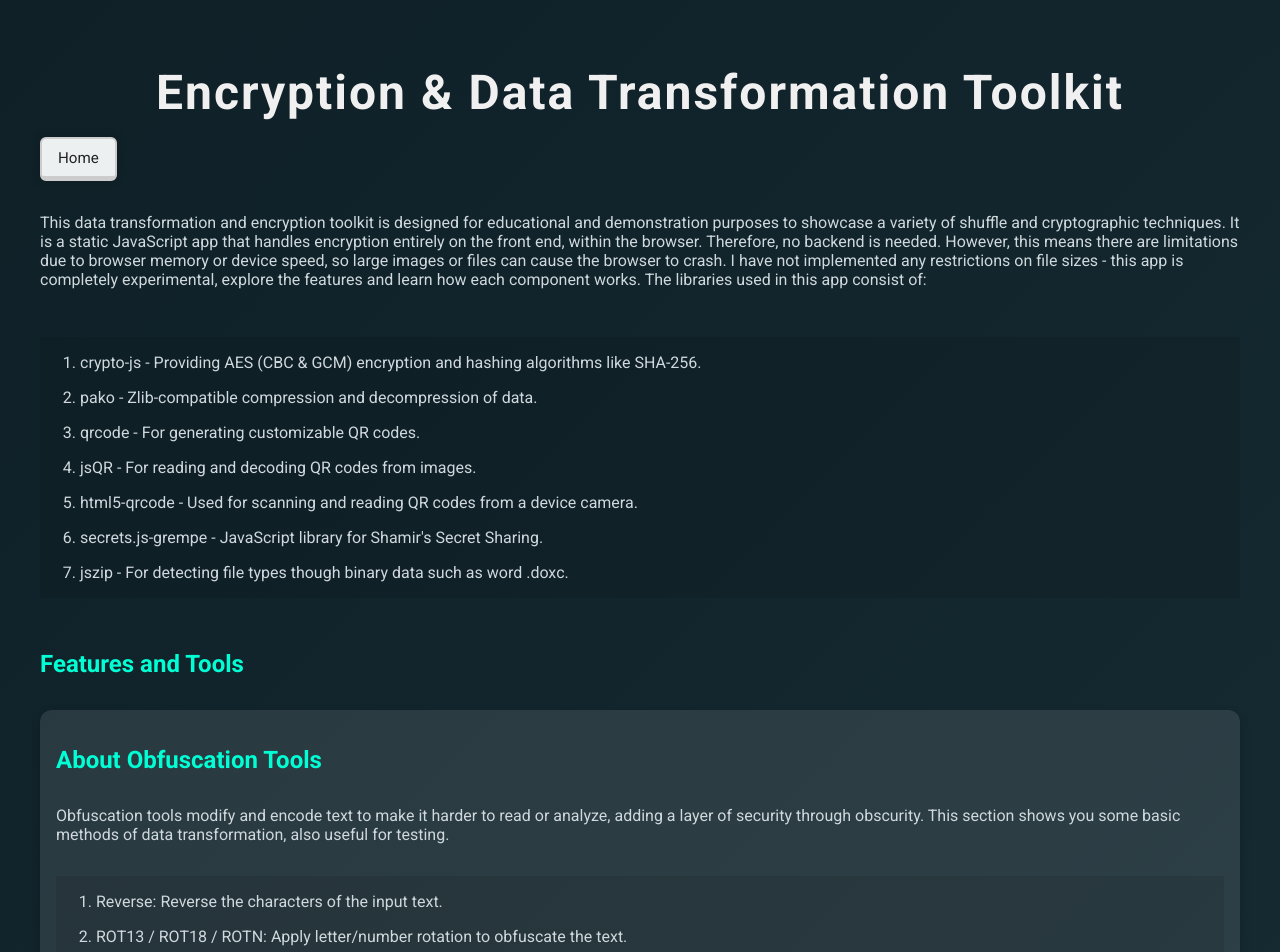
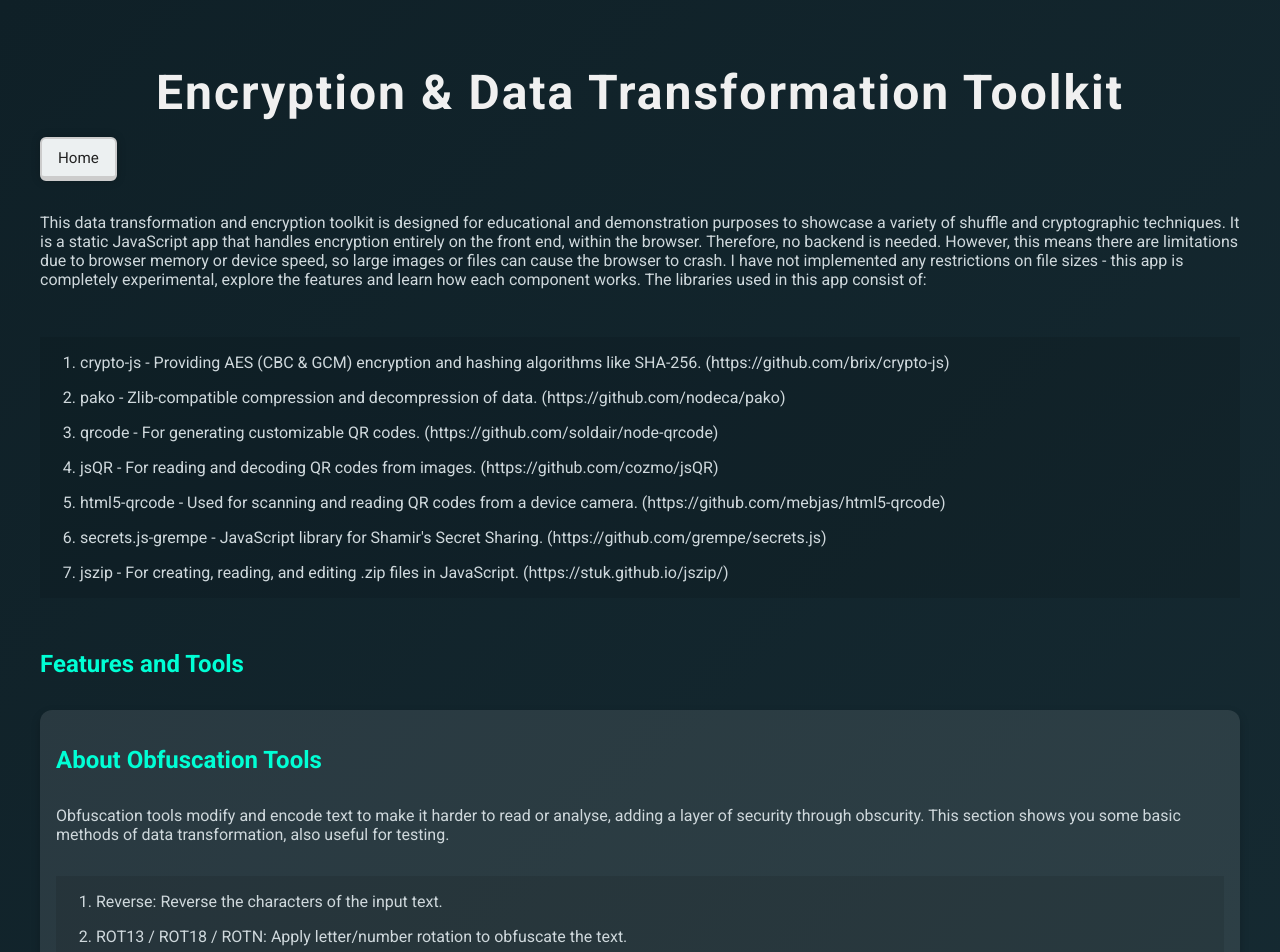
Before and after one commit to AndyV773/my-first-react-app, a React (Create React App) app: page /#/about in a window 1280 px wide. Shown: the top 952 px of the page. Built offline with nearby package versions, Linux system fonts and the light colour scheme.

Commit message:
updated about info

```diff
--- a/src/components/Hashing.js
+++ b/src/components/Hashing.js
@@ -97,7 +97,7 @@ const Hashing = ({ showMsg, theme, onToggleTheme }) => {
 			setHashKey(hashResult);
 
 		} catch (err) {
-			showMsg("Hashing failed." + err, true);
+			showMsg("Hashing failed." + err.message, true);
 		}
 	};
 
--- a/src/components/QrGenerator.js
+++ b/src/components/QrGenerator.js
@@ -84,7 +84,7 @@ const QrGenerator = ({ showMsg, theme, onToggleTheme }) => {
 
 				<div className="options">
 					<label>
-						QR Color:
+						QR Colour:
 						<input onChange={(e) => setFgColor(e.target.value)} type="color" value={fgColor} />
 					</label>
 					<label>
--- a/src/components/XorEnc.js
+++ b/src/components/XorEnc.js
@@ -20,7 +20,7 @@ const XorEnc = ({ showMsg, theme, onToggleTheme }) => {
     useByteCounter(textInputVal, setInputBytes);
 
     const [index, setIndex] = useState(0);
-    const RANGE_VALUES = [10000, 100000, 1000000, 1000000000, 4294967295];
+    const RANGE_VALUES = [1000000, 1000000000, 5000000000, 10000000000];
     const displayValue = RANGE_VALUES[index].toLocaleString();
 
     const handleSlider = (e) => {
@@ -103,6 +103,7 @@ const XorEnc = ({ showMsg, theme, onToggleTheme }) => {
         return;
         }
         try {
+            console.log('uint8 input',dataInput)
             const uint32View = uint8ToUint32(dataInput)
             const rotated = xorUint32(uint32View, keyArray);
 
--- a/src/data/aboutInfo.js
+++ b/src/data/aboutInfo.js
@@ -5,20 +5,20 @@ export const aboutInfo = [
     description:
         "This data transformation and encryption toolkit is designed for educational and demonstration purposes to showcase a variety of shuffle and cryptographic techniques. It is a static JavaScript app that handles encryption entirely on the front end, within the browser. Therefore, no backend is needed. However, this means there are limitations due to browser memory or device speed, so large images or files can cause the browser to crash. I have not implemented any restrictions on file sizes - this app is completely experimental, explore the features and learn how each component works. The libraries used in this app consist of:",
     libs: [
-        "crypto-js - Providing AES (CBC & GCM) encryption and hashing algorithms like SHA-256.",
-        "pako - Zlib-compatible compression and decompression of data.",
-        "qrcode - For generating customizable QR codes.",
-        "jsQR - For reading and decoding QR codes from images.",
-        "html5-qrcode - Used for scanning and reading QR codes from a device camera.",
-        "secrets.js-grempe - JavaScript library for Shamir's Secret Sharing.",
-        "jszip - For detecting file types though binary data such as word .doxc.",
+      "crypto-js - Providing AES (CBC & GCM) encryption and hashing algorithms like SHA-256. (https://github.com/brix/crypto-js)",
+      "pako - Zlib-compatible compression and decompression of data. (https://github.com/nodeca/pako)",
+      "qrcode - For generating customizable QR codes. (https://github.com/soldair/node-qrcode)",
+      "jsQR - For reading and decoding QR codes from images. (https://github.com/cozmo/jsQR)",
+      "html5-qrcode - Used for scanning and reading QR codes from a device camera. (https://github.com/mebjas/html5-qrcode)",
+      "secrets.js-grempe - JavaScript library for Shamir's Secret Sharing. (https://github.com/grempe/secrets.js)",
+      "jszip - For creating, reading, and editing .zip files in JavaScript. (https://stuk.github.io/jszip/)"
     ],
   },
   {
     id: "about-obfuscation-tools",
     title: "About Obfuscation Tools",
     description:
-    "Obfuscation tools modify and encode text to make it harder to read or analyze, adding a layer of security through obscurity. This section shows you some basic methods of data transformation, also useful for testing.",
+      "Obfuscation tools modify and encode text to make it harder to read or analyse, adding a layer of security through obscurity. This section shows you some basic methods of data transformation, also useful for testing.",
     steps: [
       "Reverse: Reverse the characters of the input text.",
       "ROT13 / ROT18 / ROTN: Apply letter/number rotation to obfuscate the text.",
@@ -95,7 +95,7 @@ export const aboutInfo = [
     id: "about-quant-shuffle",
     title: "About Quantum Shuffle",
     description:
-      "Quantum Shuffle applies a high-load randomization process to files or text, using rotation with Unicode code points. You can choose to further encrypt the data using AES-GCM. The process is broken down into stages, allowing you to view the transformation at each stage.",
+      "Quantum Shuffle applies a high-load randomisation process to files or text, using rotation with Unicode code points. You can choose to further encrypt the data using AES-GCM. The process is broken down into stages, allowing you to view the transformation at each stage.",
     steps: [
       "Upload a file or input text. Files are Base64 encoded to handle the binary as text format.",
       "The character range is kept between 10000 to reduce computation. You can check the box to use all characters in the range of 1,114,112 (0x10FFFF) Unicode characters.",
@@ -113,7 +113,7 @@ export const aboutInfo = [
     id: "about-opt-quant",
     title: "About Optimised Quantum Shuffle",
     description:
-      "An all-in-one optimized variant of the Quantum Shuffle, combining efficient randomization with AES-GCM encryption for enhanced performance and security.",
+      "An all-in-one optimised variant of the Quantum Shuffle, combining efficient randomization with AES-GCM encryption for enhanced performance and security.",
     steps: [
       "Upload a file or enter text.",
       "Choose all characters (1,114,112 possibilities) or keep the default 10,000, and enter the AES key for both data and key.",
@@ -128,7 +128,7 @@ export const aboutInfo = [
     id: "about-quant-shuffle-32",
     title: "About Quantum Shuffle Uint32",
     description:
-      "High-load Uint32 array randomized shuffle method with variable length, an improved version of the Quantum Shuffle that originally used Unicode characters.",
+      "High-load Uint32 array randomised shuffle method with variable length, a variation of the Quantum Shuffle that originally used Unicode characters.",
     steps: [
       "Upload a file or enter text, then choose to include all characters (over 4 billion possibilities) or stick with the default (~1 million).",
       "Once you click 'Shuffle', the data is first handled as a Uint8 array. Two random numbers (0-99) are generated, and that amount of random Uint8 values is appended to the front and back of the data.",
@@ -177,12 +177,15 @@ export const aboutInfo = [
     id: "about-xor-enc",
     title: "About XOR Uint32",
     description:
-      "Explore how XOR-based encoding combines with hashing to provide a lightweight method of obscuring data and adding security.",
-    steps: [
-      "Apply XOR operation on input data with a key.",
-      "Hash the XORed data for additional security.",
-      "Reverse XOR operation for decoding."
+      "XOR encoding with a Uint32 array using bitwise shuffling for each 32-bit chunk.",
+    steps:[
+      "Upload a file or input text.",
+      "Select the numeric range using the slider (from 1,000,000 to 10,000,000,000) and enter the amount you would like to generate. A good rule of thumb is to generate 1 key block per 4 characters and add an additional one for the length. For instance, 'hello world' is 11 bytes, so generate 3 plus 1 for length, making 4 in total.",
+      "Click 'Generate' to create a random key, or experiment with different values by entering them manually. You can then download the key as a .txt file by clicking 'Download Key'.",
+      "Click 'Encode' to reveal the XOR-shuffled message. This will show you the returned UTF-8 preview. You can then click 'Download' to save as a .ec32 file.",
+      "To decode, upload the data and either upload or enter the key, then click 'Decode' to reveal the original data.",
     ],
+    additional: "This method works best if each key, separated by commas, is 10 digits long (32-bits) or negative numbers. For example, if the word is 'hello' (Uint8: 104,101,108,108,111), the original length is appended to the Uint32 array and will become [5,1819043176,111]. If XOR is done using a small key, only the first few bytes of the Uint32 array will change, leaving some original characters intact. This is still experimental, and improvements are being explored.",
     originalPage: "/xor-enc",
     linkText: "Go to XOR Uint32"
   },
@@ -205,12 +208,14 @@ export const aboutInfo = [
     id: "about-qr-enc",
     title: "About Encrypted QR Codes",
     description:
-      "Generate QR codes with encrypted data to securely share sensitive information while protecting it from unauthorized scanning or interception.",
+      "Generate QR codes with encrypted data to securely share sensitive information while protecting it from unauthorised scanning or interception.",
     steps: [
-      "Encrypt the data to be embedded in the QR code.",
-      "Generate QR code with encrypted payload.",
-      "Scan and decrypt QR code on the receiving end."
+      "Enter any text or information into the input box and provide a strong key. The encryption uses AES-GCM.",
+      "Click 'Generate Encrypted QR' and a QR code will be created. The encoded data (Base64) will also be displayed for safe use within the QR code.",
+      "Click 'Download QR Code' to save it as a .png file.",
+      "To decode, upload the QR code image and enter the correct password. Then click 'Decrypt'—if the password is correct, the original data will be displayed."
     ],
+    additional: "A QR scanner using HTML5-QRcode is still in development. The QR codes are generated with the qrcode library, and AES-GCM encryption is provided by crypto-js.",
     originalPage: "/qr-enc",
     linkText: "Go to Encrypted QR Code"
   },
@@ -218,12 +223,14 @@ export const aboutInfo = [
     id: "about-qr-gen",
     title: "About QR Code Generator",
     description:
-      "Create QR codes easily for URLs, text, or other data. This section covers how QR codes are generated and their practical uses within the app.",
+      "Create QR codes easily for URLs, text, or other data.",
     steps: [
-      "Input URL, text, or data.",
-      "Generate QR code based on input.",
-      "Use QR codes for sharing or quick access."
+      "Enter any text or information into the input box.",
+      "QR codes are generated instantly as you type, so you can see the code update in real time.",
+      "You can customise the QR code by changing the foreground and background colours.",
+      "Click the 'Download QR' button to save the QR code as a .png file."
     ],
+    additional: "This application uses the qrcode library across all interfaces.",
     originalPage: "/qr-generator",
     linkText: "Go to QR Code Generator"
   },
@@ -248,7 +255,7 @@ export const aboutInfo = [
     id: "about-file-integrity",
     title: "About File Integrity Check",
     description:
-      "Ensure your files remain unaltered by using common hashing algorithms to verify data integrity and detect any unauthorized changes.",
+      "Ensure your files remain unaltered by using common hashing algorithms to verify data integrity and detect any unauthorised changes.",
     steps: [
       "Upload a file to quickly view its name, type, and size.",
       "Generate common hashing algorithms to check integrity. MD5 and SHA-1 are still used, but collisions are possible. SHA-256 and SHA-512 are highly secure and collision-resistant.",
@@ -279,11 +286,10 @@ export const aboutInfo = [
     id: "about-totp-sim",
     title: "About TOTP & Captcha Simulator",
     description:
-      "This tool simulates Time-Based One-Time Passwords (TOTP) and bot-detection captchas to demonstrate multifactor authentication and security against automated attacks.",
+  "This tool simulates Time-Based One-Time Passwords (TOTP) and bot-detection captchas to demonstrate multifactor authentication and protection against automated attacks.",
     steps: [
-      "Generate TOTP codes based on shared secret and current time.",
-      "Validate TOTP codes for authentication.",
-      "Use Captcha to prevent automated bot access."
+      "TOTP is a simple method where a hash value is generated every 30 seconds from a 6-digit PIN. The user enters the PIN, and the hash values are compared. If they match, a success message is shown; if not, a new code is generated. In real cases, the 6-digit PIN is shared through an authentication app like Google Authenticator.",
+      "The bot captcha is another simple method using randomly generated math equations. Solving them correctly proves you are human. There is also a honeypot trap to detect bots if a hidden input is filled. Additionally, answering the equations too quickly can indicate bot activity. This is a basic method; advanced bots can be designed to bypass it."
     ],
     originalPage: "/totp-sim",
     linkText: "Go to TOTP & Captcha Simulator"
@@ -292,11 +298,11 @@ export const aboutInfo = [
     id: "about-password-gen",
     title: "About Password Generator",
     description:
-      "Learn how the password generator creates strong, random, and secure passwords to help protect your accounts and data from unauthorized access.",
+      "Generator strong passwords, random, and secure passwords to help protect your accounts and data from unauthorised access.",
     steps: [
-      "Select password length and complexity options.",
-      "Generate random password using secure randomization.",
-      "Use generated password for account or data protection."
+      "You can create a password of any length and split it into chunks using hyphens for readability.",
+      "By default, the full ASCII character range is used, including special characters. You can uncheck the box to limit the set to standard characters (a-z, A-Z, 0-9).",
+      "Each time you click 'Generate Password,' six new randomly generated passwords are created, which you can easily copy to the clipboard by clicking the icon in the top-right corner."
     ],
     originalPage: "/password-gen",
     linkText: "Go to Password Generator"
--- a/src/data/tools.js
+++ b/src/data/tools.js
@@ -33,7 +33,7 @@ export const tools = [
       id: "quant-shuffle-enc",
       title: "Quantum Shuffle",
       description:
-        "High load randomize file or text shuffle using Unicode points with added AES-GCM encryption.",
+        "High load randomised file or text shuffle using Unicode points with added AES-GCM encryption.",
     },
     {
       id: "opt-quant-enc",
@@ -45,7 +45,7 @@ export const tools = [
       id: "quant-shuffle-enc-32",
       title: "Quantum Shuffle Uint32",
       description:
-        "High load randomization of file or text data using Uint32Array and an Int32Array key.",
+        "High load randomisation of file or text data using Uint32Array and an Int32Array key.",
     },
     {
       id: "rot-encoder",
```
Also changed, not shown: src/components/TotpSim.js (+18 -8 lines), src/utils/obfuscationUtils.js (+82 -8 lines).
